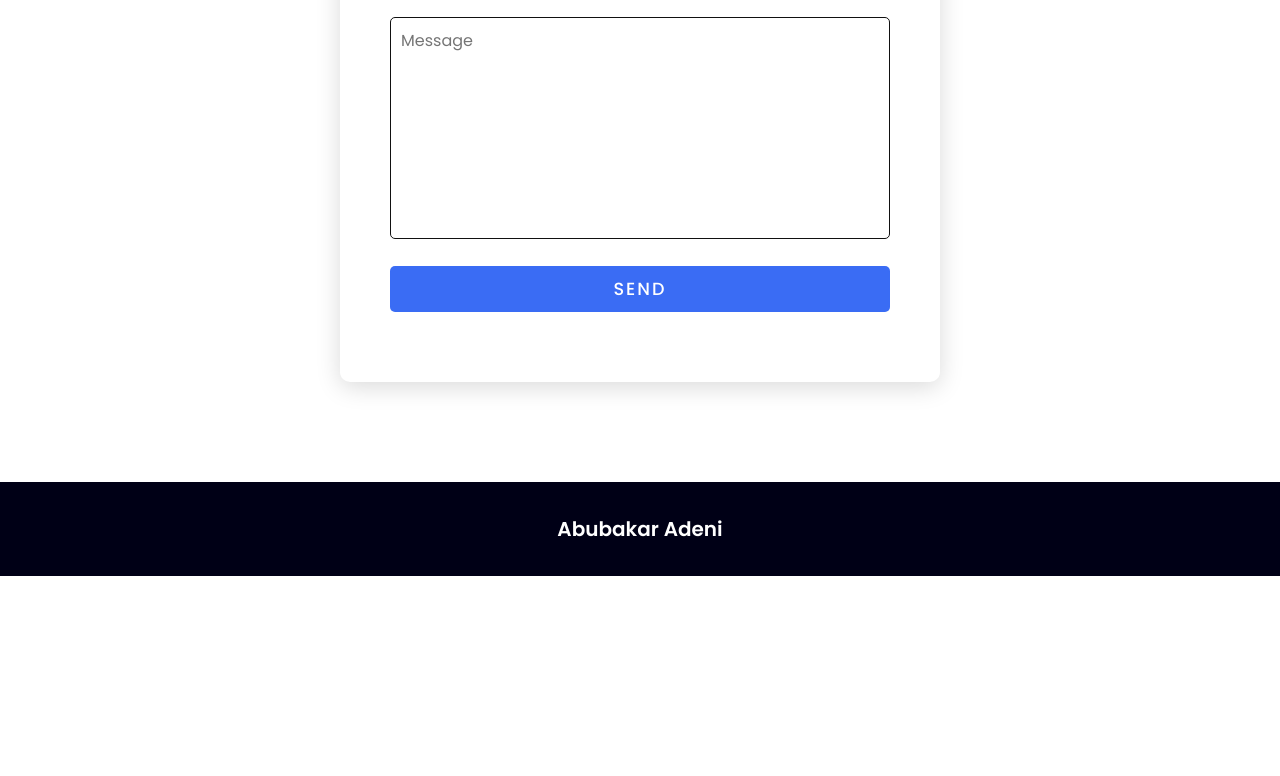
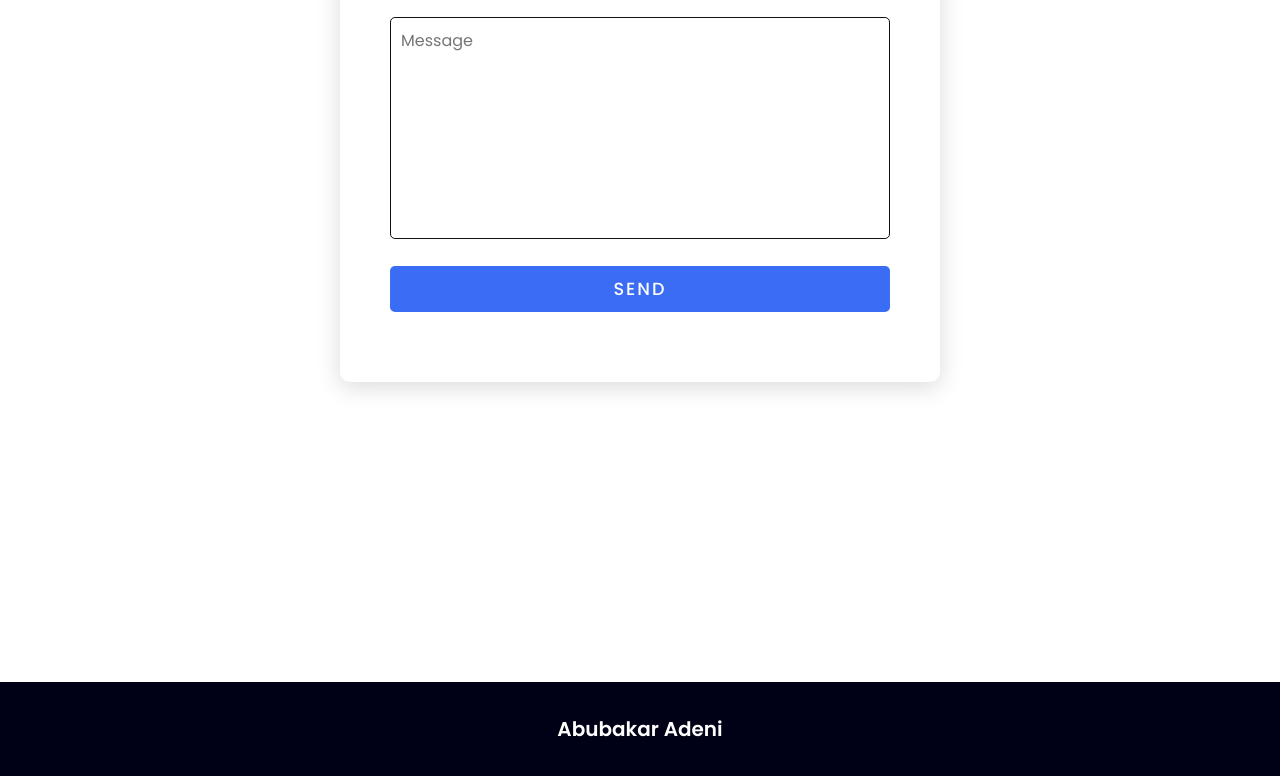
Before and after one commit to abubakar-adeni/Personal-Profile, a plain HTML site: page index.html in a window 1280 px wide. Shown: the part 5976-6752 px from the top of the page. Before the commit the page ends 6552 px from the top, so only its background shows below. Drawn offline with Linux system fonts and the light colour scheme.

Commit message:
fix footer

```diff
--- a/style.css
+++ b/style.css
@@ -529,6 +529,9 @@ body{
   color: #fff;
   text-align: center;
   padding:  2em;
+  position: relative;
+  top: 200px;
+  left: 0;
 }
 
 .footer .footer-title{
```
